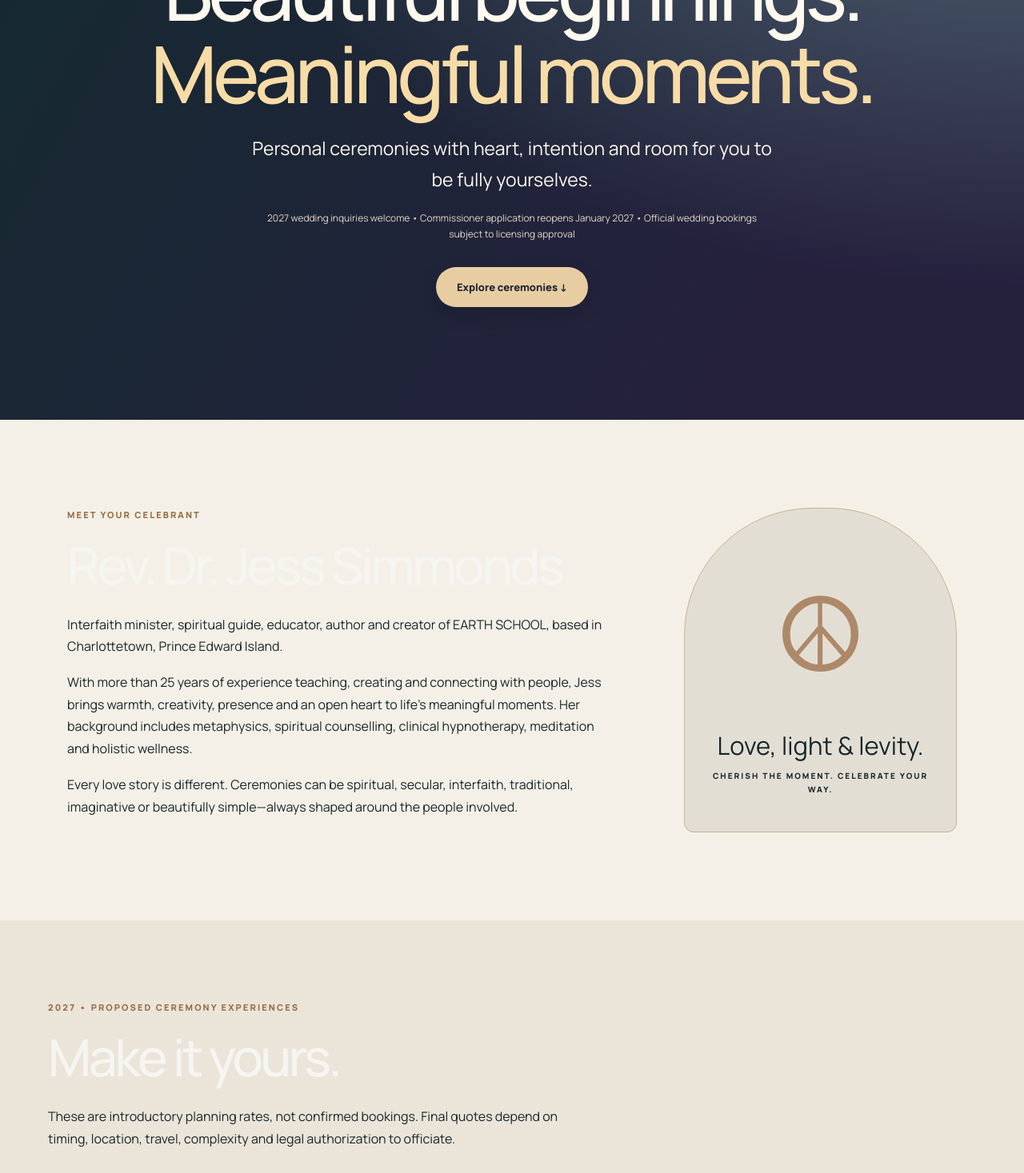
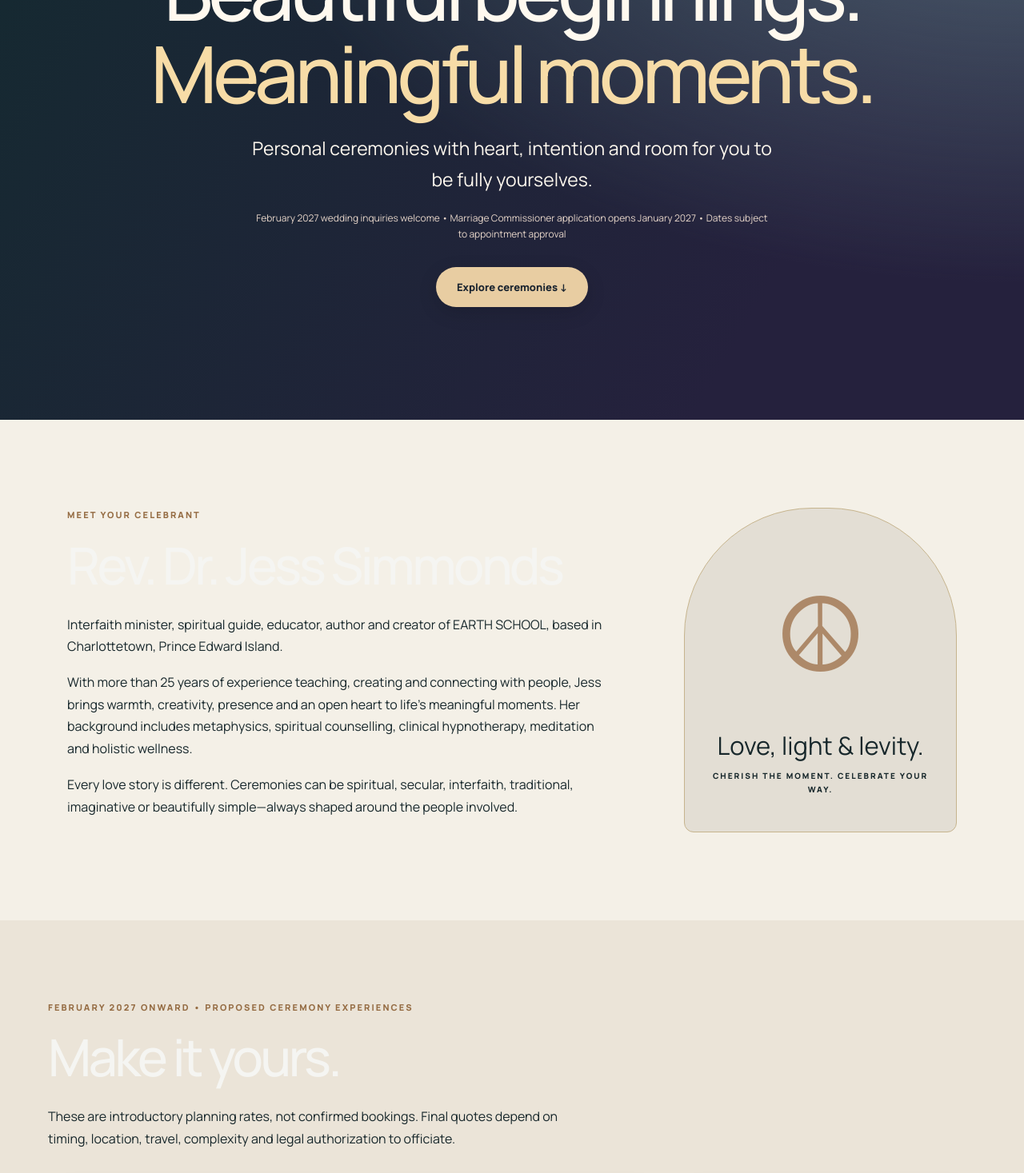
Before and after one commit to jessgoodvibesonly/jessgoodvibesonly, a Next.js app: page /interfaith-ceremonies in a window 1280 px wide. Shown: the part 323-1790 px from the top of the page at 80% size. Built offline with nearby package versions, Linux system fonts and the light colour scheme; a web font is replaced by a local one.

Commit message:
Set February 2027 inquiry timeline for interfaith weddings

```diff
--- a/app/interfaith-ceremonies/page.tsx
+++ b/app/interfaith-ceremonies/page.tsx
@@ -23,13 +23,13 @@ export default function InterfaithPage() {
      <p className="ceremony-kicker">INTERFAITH • SPIRITUAL • INCLUSIVE</p>
      <h1>Beautiful beginnings.<br/><span>Meaningful moments.</span></h1>
      <p className="ceremony-lede">Personal ceremonies with heart, intention and room for you to be fully yourselves.</p>
-     <p className="ceremony-status">2027 wedding inquiries welcome • Commissioner application reopens January 2027 • Official wedding bookings subject to licensing approval</p>
+     <p className="ceremony-status">February 2027 wedding inquiries welcome • Marriage Commissioner application opens January 2027 • Dates subject to appointment approval</p>
      <a className="ceremony-button" href="#offerings">Explore ceremonies ↓</a>
    </section>
    <section className="ceremony-about" id="about"><div><p className="ceremony-kicker">MEET YOUR CELEBRANT</p><h2>Rev. Dr. Jess Simmonds</h2><p>Interfaith minister, spiritual guide, educator, author and creator of EARTH SCHOOL, based in Charlottetown, Prince Edward Island.</p><p>With more than 25 years of experience teaching, creating and connecting with people, Jess brings warmth, creativity, presence and an open heart to life&apos;s meaningful moments. Her background includes metaphysics, spiritual counselling, clinical hypnotherapy, meditation and holistic wellness.</p><p>Every love story is different. Ceremonies can be spiritual, secular, interfaith, traditional, imaginative or beautifully simple—always shaped around the people involved.</p></div><aside><span>☮</span><p>Love, light &amp; levity.</p><small>CHERISH THE MOMENT. CELEBRATE YOUR WAY.</small></aside></section>
-   <section id="offerings" className="ceremony-offerings"><p className="ceremony-kicker">2027 • PROPOSED CEREMONY EXPERIENCES</p><h2>Make it yours.</h2><p>These are introductory planning rates, not confirmed bookings. Final quotes depend on timing, location, travel, complexity and legal authorization to officiate.</p><div className="ceremony-cards">{packages.map(p=><article key={p.name}><h3>{p.name}</h3><strong>{p.price}</strong><p>{p.description}</p><small>{p.note}</small><a href={inquire("2027 wedding ceremony inquiry — "+p.name)}>Ask about this ceremony ↗</a></article>)}</div></section>
+   <section id="offerings" className="ceremony-offerings"><p className="ceremony-kicker">FEBRUARY 2027 ONWARD • PROPOSED CEREMONY EXPERIENCES</p><h2>Make it yours.</h2><p>These are introductory planning rates, not confirmed bookings. Final quotes depend on timing, location, travel, complexity and legal authorization to officiate.</p><div className="ceremony-cards">{packages.map(p=><article key={p.name}><h3>{p.name}</h3><strong>{p.price}</strong><p>{p.description}</p><small>{p.note}</small><a href={inquire("February 2027 wedding ceremony inquiry — "+p.name)}>Ask about this ceremony ↗</a></article>)}</div></section>
    <section className="ceremony-gathering"><div><p className="ceremony-kicker">SMALL GATHERINGS • CHARLOTTETOWN</p><h2>A little magic, close to home.</h2><p>Dreaming of a cozy winter ceremony with just a few special people? Ask about an intimate indoor gathering in Charlottetown, or choose a setting that feels like you. Home-hosted ceremonies are possibilities to discuss—not currently confirmed venue bookings.</p><p>Guest capacity and availability must be confirmed for the particular space, along with safety, accessibility and any applicable venue requirements. No fixed guest number is advertised yet.</p></div><div><p className="ceremony-kicker">OTHER MILESTONES</p><h2>Beyond weddings.</h2><p>Interested in a vow renewal, commitment celebration, blessing, memorial, life transition ritual or a personally meaningful ceremony? Reach out to discuss what you envision. Non-legal ceremonial services can be explored separately from marriage solemnization.</p></div></section>
-   <section className="ceremony-cta" id="inquire"><p className="ceremony-kicker">LET'S DREAM IT UP</p><h2>Your moment deserves to feel like you.</h2><p>Share your ideal date, location, number of guests and the kind of experience you have in mind. I&apos;d love to hear your story!</p><a className="ceremony-button" href={inquire("2027 ceremony inquiry — Rev. Dr. Jess Simmonds")}>Enquire with Jess ↗</a><p className="ceremony-legal">PEI Marriage Commissioner applications reopen in January 2027. Legal marriage ceremonies cannot be confirmed or conducted in that capacity unless and until the required appointment/licence is granted. Prices are proposed and subject to confirmation.</p></section>
+   <section className="ceremony-cta" id="inquire"><p className="ceremony-kicker">LET'S DREAM IT UP</p><h2>Your moment deserves to feel like you.</h2><p>Share your ideal date, location, number of guests and the kind of experience you have in mind. I&apos;d love to hear your story!</p><a className="ceremony-button" href={inquire("February 2027 ceremony inquiry — Rev. Dr. Jess Simmonds")}>Enquire with Jess ↗</a><p className="ceremony-legal">PEI Marriage Commissioner applications reopen in January 2027. Legal marriage ceremonies cannot be confirmed or conducted in that capacity unless and until the required appointment/licence is granted. Prices are proposed and subject to confirmation.</p></section>
    <footer className="ceremony-footer"><Link href="/">← Back to Jess Good Vibes Only</Link><span>Island Roots Homestead • Charlottetown, PEI • love, light &amp; levity ☮</span></footer>
  </main>;
 }
```
